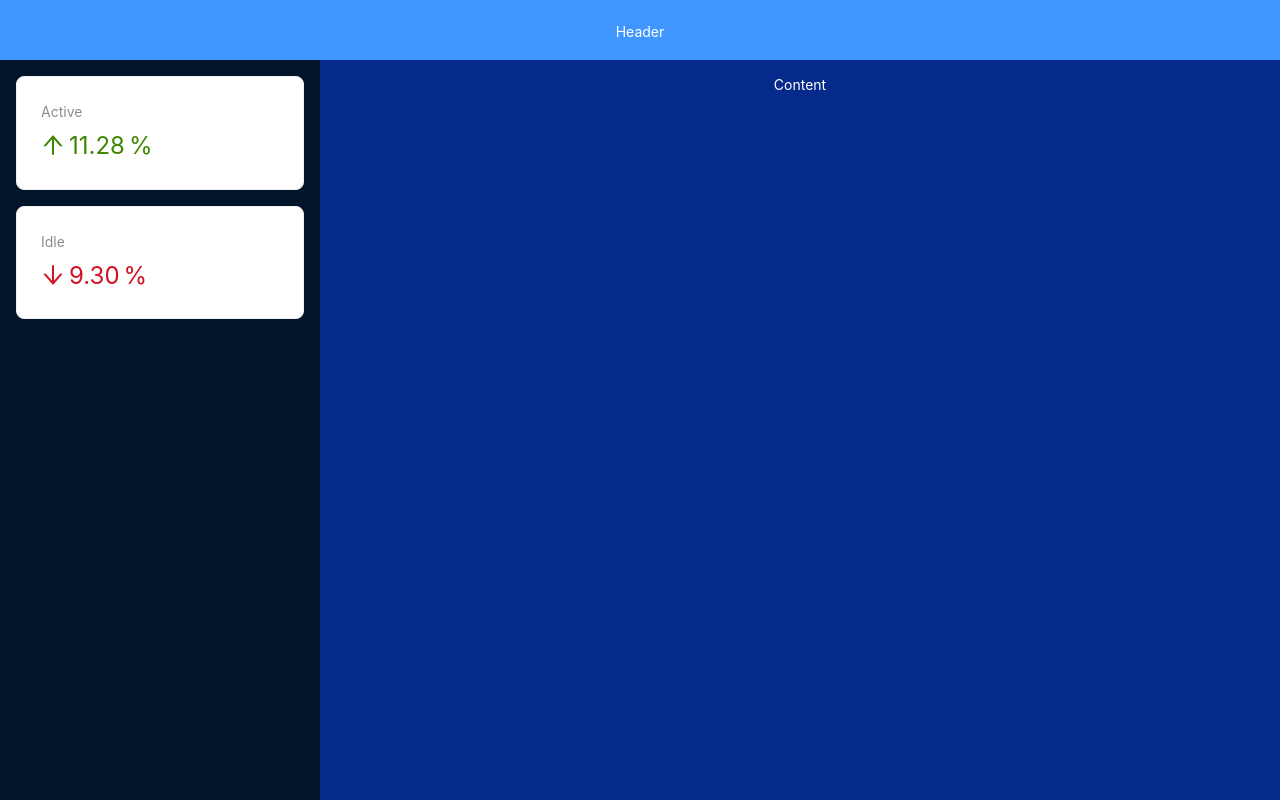
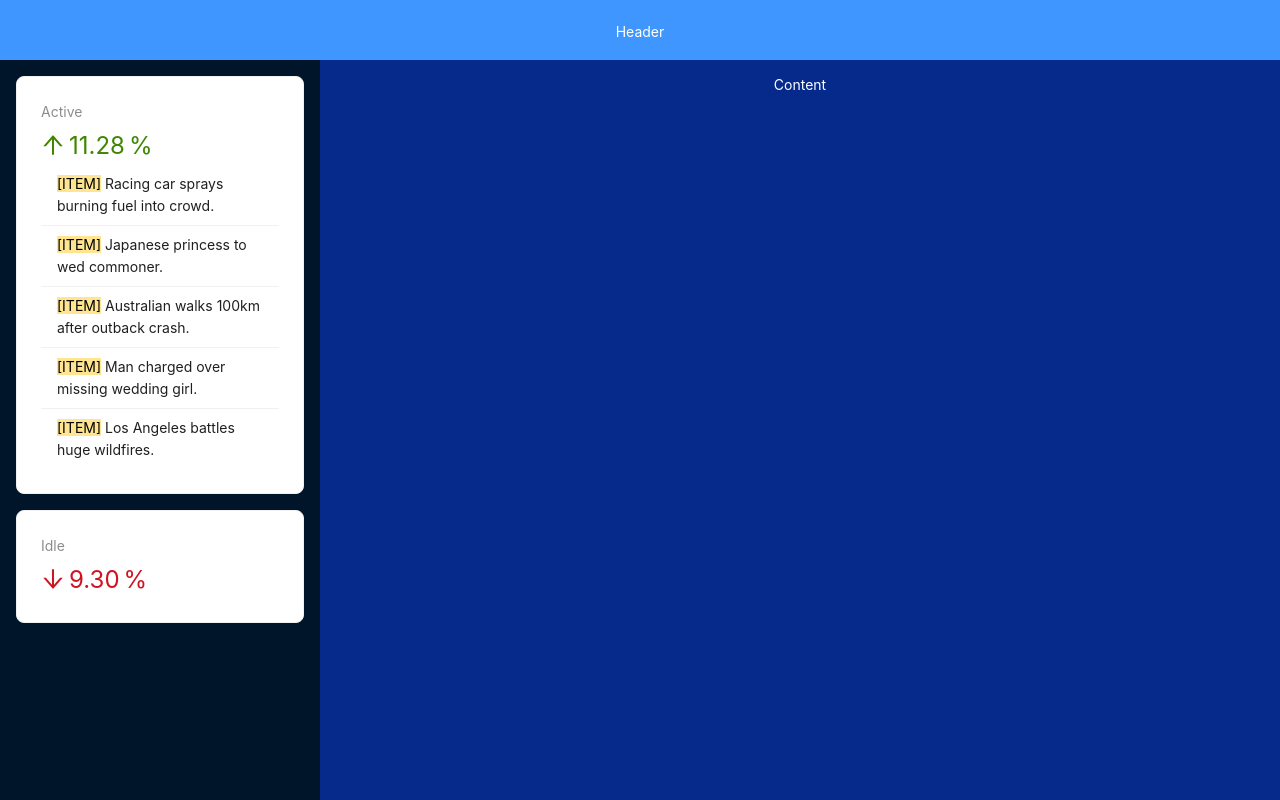
Before and after one commit to Odiosus/react-crypto-app, a React (Vite) app: page / in a window 1280 px wide. Built offline with nearby package versions, Linux system fonts and the light colour scheme.

Commit message:
Sider > Card > Statistic | List – стилизация

```diff
--- a/src/components/layout/AppSider.jsx
+++ b/src/components/layout/AppSider.jsx
@@ -1,11 +1,17 @@
-import { Layout, Card, Statistic } from "antd";
+import { Layout, Card, Statistic, List, Typography } from "antd";
 import { ArrowUpOutlined, ArrowDownOutlined } from '@ant-design/icons';
 
+const data = [
+  'Racing car sprays burning fuel into crowd.',
+  'Japanese princess to wed commoner.',
+  'Australian walks 100km after outback crash.',
+  'Man charged over missing wedding girl.',
+  'Los Angeles battles huge wildfires.',
+];
 
 const siderStyle = {
   padding:'1rem',
 };
-
 const siderCard = {
   marginBottom:'1rem',
 }
@@ -27,6 +33,15 @@
           prefix = {<ArrowUpOutlined/>}
           suffix = "%"
         />
+        <List
+          size="small"
+          dataSource = {data}
+          renderItem = {(item) => (
+            <List.Item>
+              <Typography.Text mark>[ITEM]</Typography.Text> {item}
+            </List.Item>
+          )}
+        />
       </Card>
 
       <Card style = {siderCard}>
```
